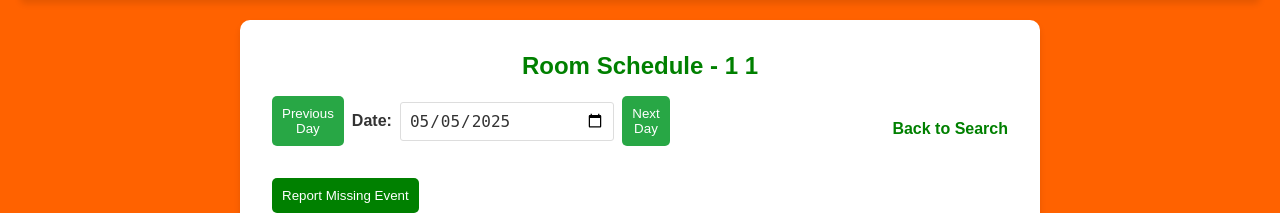
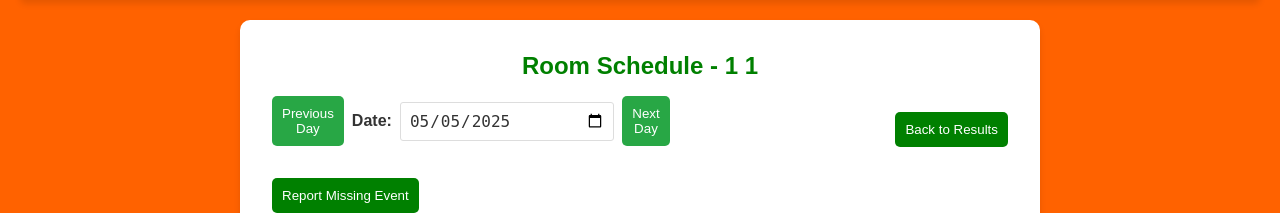
Before and after one commit to colbycade/UTDRoomFinder, a Flask app: page /schedule/1/1 in a window 1280 px wide. Shown: the part 68-281 px from the top of the page. Run offline with Flask 3, Linux system fonts and the light colour scheme.

Commit message:
go back to search results button from schedule

```diff
--- a/app.py
+++ b/app.py
@@ -118,9 +118,6 @@ def search_results():
         }
         rooms_with_availability.append(room_data)
 
-    # Debug the value of room before setting criteria
-    print(f"Setting criteria.room to: {room} (type: {type(room)})")
-
     return render_template('results.html', rooms=rooms_with_availability, criteria={
         "building": building,
         "room": room,
@@ -143,16 +140,14 @@ def get_schedule(building, room):
 def schedule(building, room):
     today = datetime.now().strftime('%Y-%m-%d')
     # Ensure search_criteria is always provided
-    search_criteria = request.args.to_dict()
-    if not search_criteria:
-        search_criteria = {
-            'building': building,
-            'room': room,
-            'date': today,
-            'start_time': '',
-            'end_time': '',
-            'duration': ''
-        }
+    search_criteria = {
+        'building': request.args.get('building_search', building),
+        'room': request.args.get('room_search', room),
+        'date': request.args.get('date', today),
+        'start_time': request.args.get('start_time', ''),
+        'end_time': request.args.get('end_time', ''),
+        'duration': request.args.get('duration', '')
+    }
     return render_template('schedule.html',
                          building=building,
                          room=room,
--- a/templates/schedule.html
+++ b/templates/schedule.html
@@ -9,13 +9,15 @@
             <button id="next-day">Next Day</button>
         </div>
         <div class="schedule-links">
-            <a href="{{ url_for('search',
-                              building=search_criteria.building_search,
-                              room=search_criteria.room_search,
-                              date=search_criteria.date,
-                              start_time=search_criteria.start_time,
-                              end_time=search_criteria.end_time,
-                              duration=search_criteria.duration) }}">Back to Search</a>
+            <form method="POST" action="{{ url_for('search_results') }}">
+                <input type="hidden" name="building" value="{{ search_criteria.building }}">
+                <input type="hidden" name="room" value="{{ search_criteria.room }}">
+                <input type="hidden" name="date" value="{{ search_criteria.date }}">
+                <input type="hidden" name="start_time" value="{{ search_criteria.start_time }}">
+                <input type="hidden" name="end_time" value="{{ search_criteria.end_time }}">
+                <input type="hidden" name="duration" value="{{ search_criteria.duration }}">
+                <button type="submit">Back to Results</button>
+            </form>
         </div>
     </div>
     <div class="schedule-actions">
```
